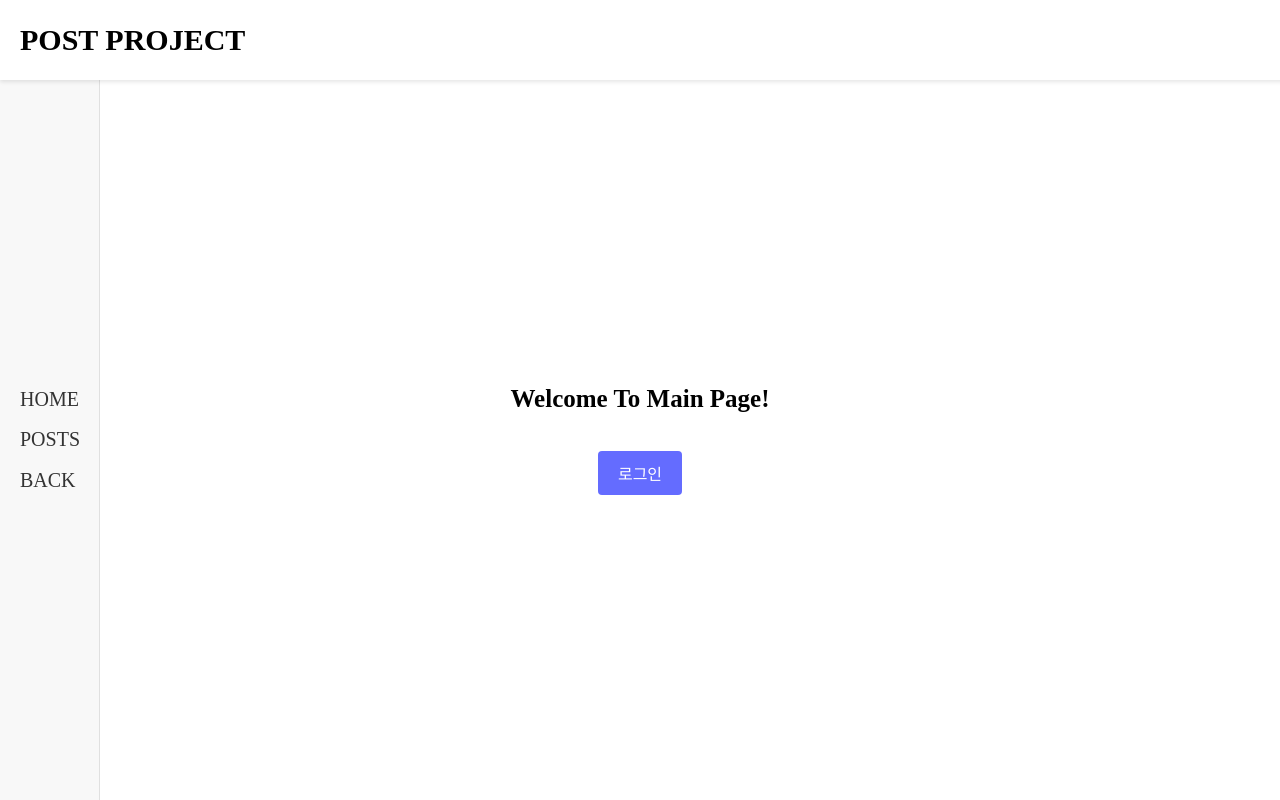
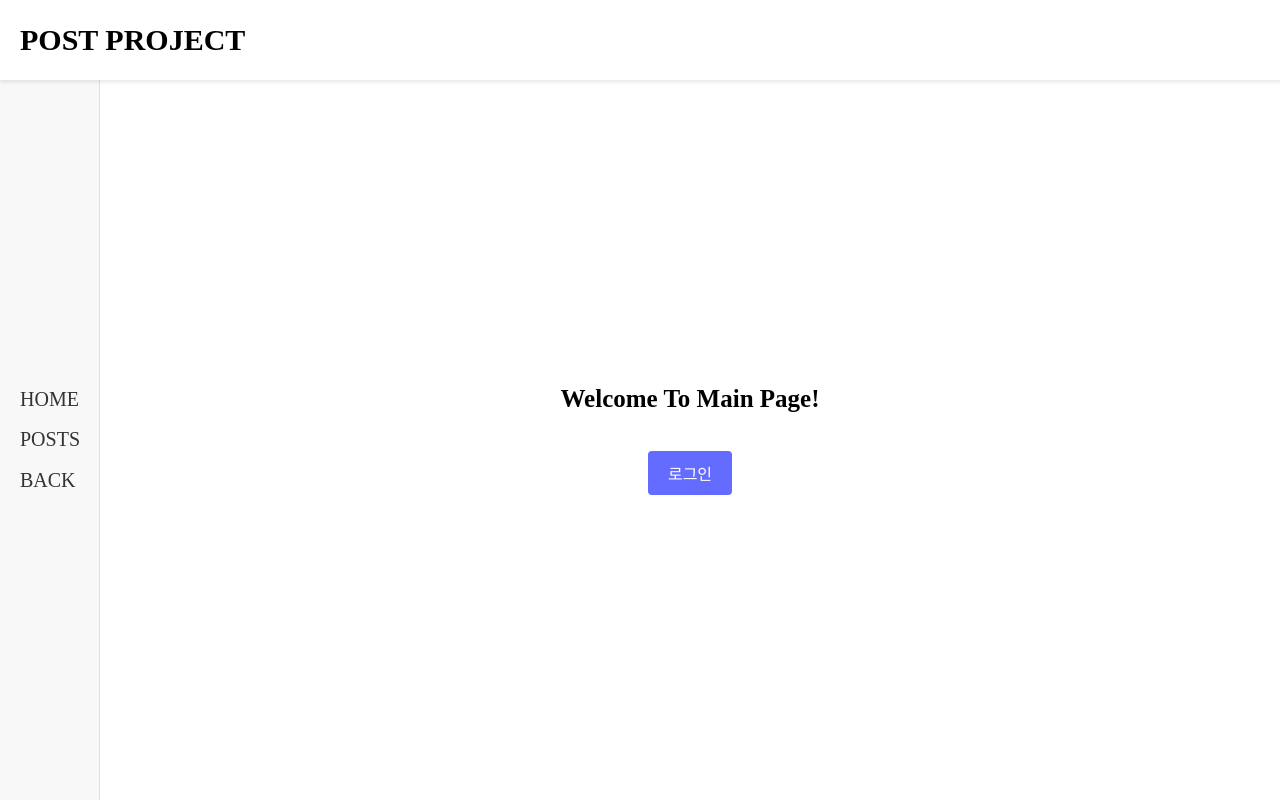
Before and after one commit to groom-practice/router-app-team-3, a React (Vite) app: page / in a window 1280 px wide. Built offline with nearby package versions, Linux system fonts and the light colour scheme.

Commit message:
fix: BaseLayout 구조 및 CSS 수정

```diff
--- a/src/layouts/BaseLayout/index.css
+++ b/src/layouts/BaseLayout/index.css
@@ -64,13 +64,3 @@ header > h1 {
 .leftSideBar > button:hover {
   color: var(--button-link-hover-color);
 }
-
-.content {
-  flex: 1;
-  width: calc(100% - 100px);
-  display: flex;
-  justify-content: center;
-  align-items: center;
-  position: relative;
-  right: 50px;
-}
--- a/src/layouts/BaseLayout/index.jsx
+++ b/src/layouts/BaseLayout/index.jsx
@@ -16,9 +16,7 @@ const BaseLayout = () => {
           <Link to="/posts">POSTS</Link>
           <button onClick={() => navigate(-1)}>BACK</button>
         </nav>
-        <article className="content">
-          <Outlet />
-        </article>
+        <Outlet />
       </section>
     </main>
   );
```
